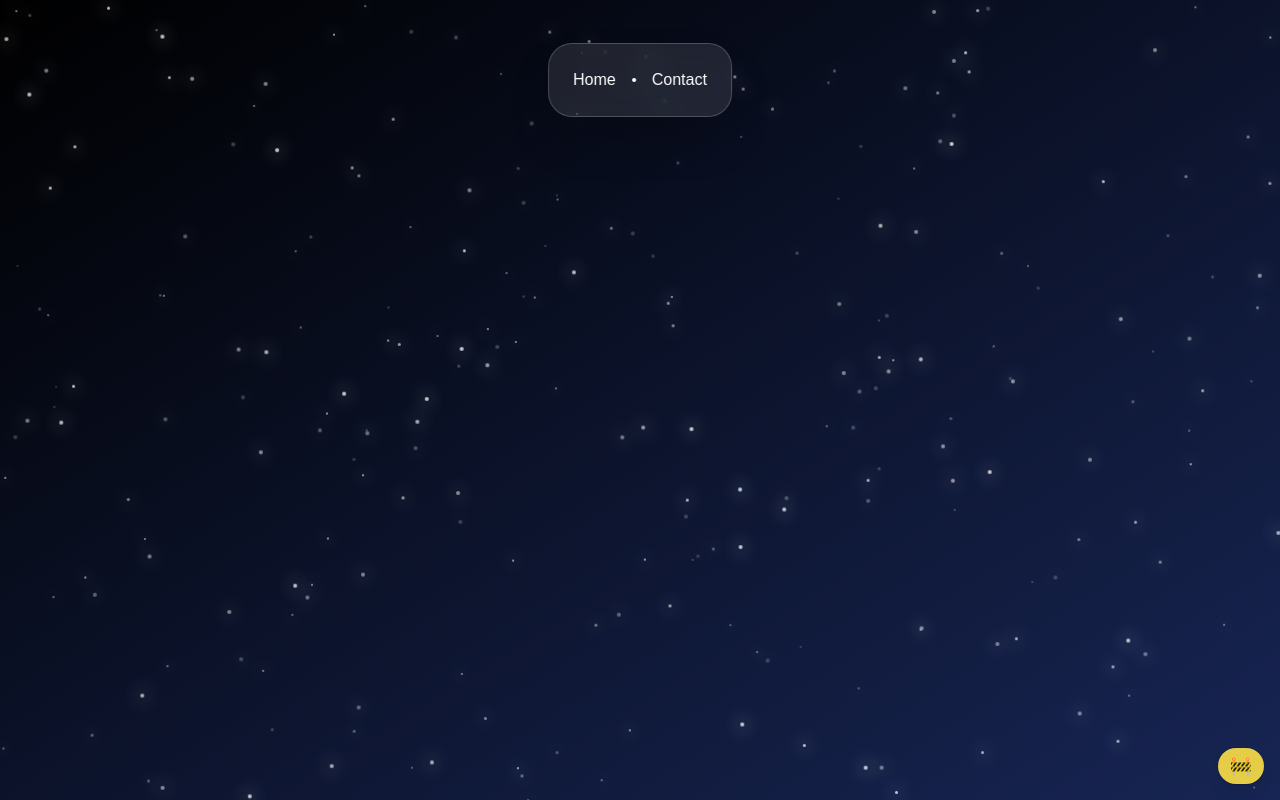
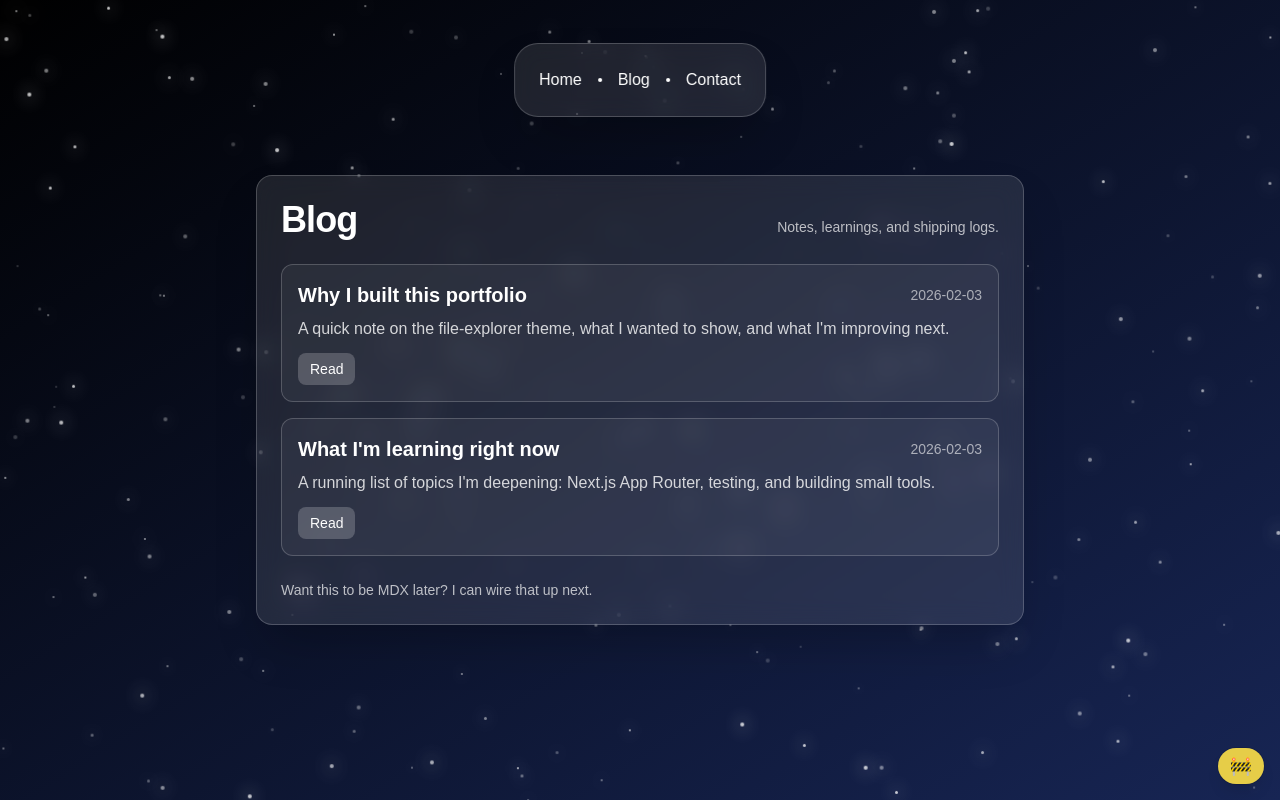
Before and after one commit to AliBenrami/portfolio, a Next.js app: page /blog in a window 1280 px wide. Before the commit this address had no page. Built offline with nearby package versions, Linux system fonts and the light colour scheme.

Commit message:
feat: add blog section

```diff
--- /dev/null
+++ b/src/app/blog/[slug]/page.tsx
@@ -0,0 +1,35 @@
+import Link from "next/link";
+import { notFound } from "next/navigation";
+
+import { blogPosts } from "@/content/blogPosts";
+
+export default function BlogPostPage({
+  params,
+}: {
+  params: { slug: string };
+}) {
+  const post = blogPosts.find((p) => p.slug === params.slug);
+  if (!post) return notFound();
+
+  return (
+    <div className="relative z-10 min-h-screen flex items-center justify-center p-4">
+      <div className="flex flex-col w-full max-w-3xl bg-white/10 backdrop-blur-md rounded-2xl border border-white/20 shadow-2xl p-6">
+        <Link
+          href="/blog"
+          className="text-white/70 hover:text-white transition-colors text-sm"
+        >
+          ← Back to Blog
+        </Link>
+
+        <h1 className="mt-3 text-3xl md:text-4xl font-bold text-white tracking-tight">
+          {post.title}
+        </h1>
+        <div className="mt-1 text-white/60 text-sm">{post.date}</div>
+
+        <div className="mt-6 whitespace-pre-wrap text-white/85 leading-relaxed">
+          {post.content}
+        </div>
+      </div>
+    </div>
+  );
+}
--- /dev/null
+++ b/src/app/blog/page.tsx
@@ -0,0 +1,53 @@
+import Link from "next/link";
+
+import { blogPosts } from "@/content/blogPosts";
+
+export const metadata = {
+  title: "Blog",
+};
+
+export default function BlogPage() {
+  return (
+    <div className="relative z-10 min-h-screen flex items-center justify-center p-4">
+      <div className="flex flex-col w-full max-w-3xl bg-white/10 backdrop-blur-md rounded-2xl border border-white/20 shadow-2xl p-6">
+        <div className="flex items-baseline justify-between gap-4 flex-wrap">
+          <h1 className="text-3xl md:text-4xl font-bold text-white tracking-tight">
+            Blog
+          </h1>
+          <p className="text-white/70 text-sm">Notes, learnings, and shipping logs.</p>
+        </div>
+
+        <div className="mt-6 flex flex-col gap-4">
+          {blogPosts.map((post) => (
+            <article
+              key={post.slug}
+              className="rounded-xl border border-white/20 bg-white/5 p-4 hover:bg-white/10 transition-colors"
+            >
+              <div className="flex items-center justify-between gap-3 flex-wrap">
+                <h2 className="text-xl font-semibold text-white">
+                  <Link href={`/blog/${post.slug}`} className="hover:underline">
+                    {post.title}
+                  </Link>
+                </h2>
+                <span className="text-white/60 text-sm">{post.date}</span>
+              </div>
+              <p className="mt-2 text-white/80">{post.excerpt}</p>
+              <div className="mt-3">
+                <Link
+                  href={`/blog/${post.slug}`}
+                  className="inline-flex items-center justify-center rounded-lg bg-white/20 hover:bg-white/30 text-white px-3 py-1.5 transition-colors text-sm"
+                >
+                  Read
+                </Link>
+              </div>
+            </article>
+          ))}
+        </div>
+
+        <div className="mt-6 text-white/70 text-sm">
+          Want this to be MDX later? I can wire that up next.
+        </div>
+      </div>
+    </div>
+  );
+}
--- a/src/app/layout.tsx
+++ b/src/app/layout.tsx
@@ -30,7 +30,7 @@ export default function RootLayout({
       <body
         className={`${geistSans.variable} ${geistMono.variable} antialiased`}
       >
-        <Tab tabs={["Home", "Contact"]} />
+        <Tab tabs={["Home", "Blog", "Contact"]} />
         <SkyBackground />
 
         <div className="fixed bottom-4 right-4 z-50">
--- /dev/null
+++ b/src/content/blogPosts.ts
@@ -0,0 +1,28 @@
+export type BlogPost = {
+  slug: string;
+  title: string;
+  date: string; // YYYY-MM-DD
+  excerpt: string;
+  content: string;
+};
+
+export const blogPosts: BlogPost[] = [
+  {
+    slug: "why-i-built-this-portfolio",
+    title: "Why I built this portfolio",
+    date: "2026-02-03",
+    excerpt:
+      "A quick note on the file-explorer theme, what I wanted to show, and what I'm improving next.",
+    content:
+      "This is a placeholder post. Replace this string with real content (or switch to MDX later).",
+  },
+  {
+    slug: "what-im-learning-right-now",
+    title: "What I'm learning right now",
+    date: "2026-02-03",
+    excerpt:
+      "A running list of topics I'm deepening: Next.js App Router, testing, and building small tools.",
+    content:
+      "This is a placeholder post. Add your current learning notes here.",
+  },
+];
```
